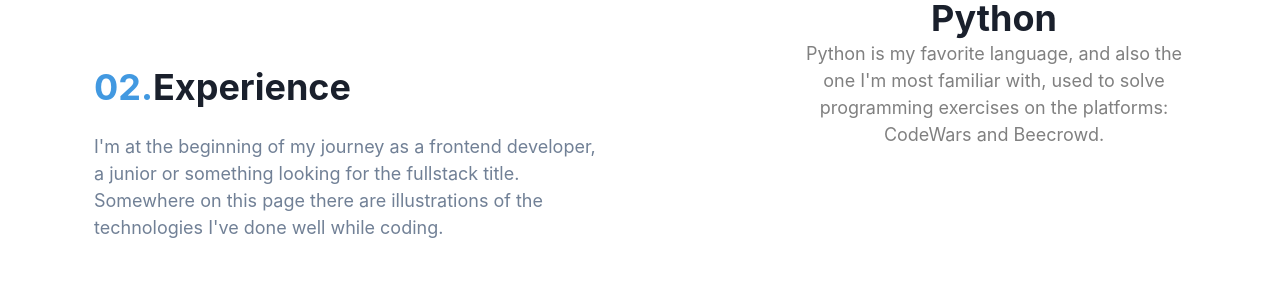
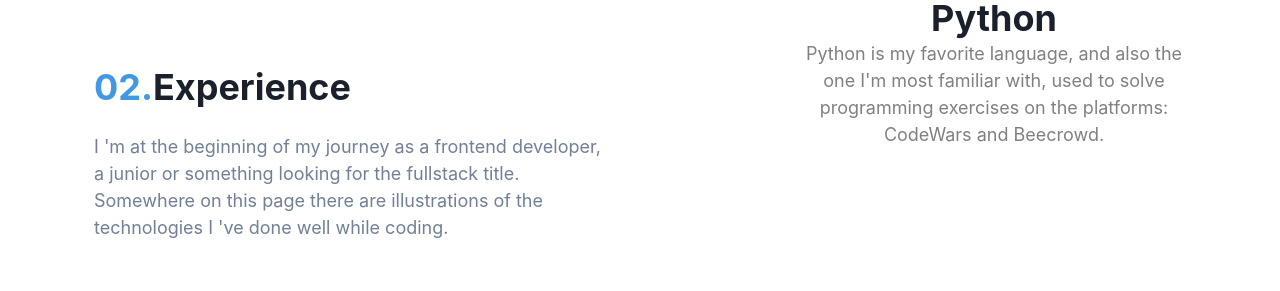
Before and after one commit to devSirNaelC7/justadev, a Next.js app: page / in a window 1280 px wide. Shown: the part 1280-1571 px from the top of the page. Built offline with nearby package versions, Linux system fonts and the light colour scheme.

Commit message:
adjustment

```diff
--- a/components/ScreenInit.js
+++ b/components/ScreenInit.js
@@ -13,7 +13,7 @@ export default function ScreenInit() {
 			<Stack spacing={6} w={'full'} maxW={'3xl'} >
 				<Heading fontSize={{ base: '4xl', md: '5xl', lg: '6xl' }}>
             		<Text fontSize={{ base: '15px', md: '18px', lg: '21px' }}>
-                		Hi, i'm
+                		Hi, i&apos;m
             		</Text>
             		<Text
               		as={'span'}
@@ -37,9 +37,9 @@ export default function ScreenInit() {
           		</Heading>
           		<Stack maxW={'2xl'}>
             		<Text fontSize={{ base: 'md', lg: 'lg' }} color={'gray.500'}>
-                		I'm a computer technician specializing in building
+                		I&apos;m a computer technician specializing in building
                 		(and occasionally designing) exceptional digital
-                		experiences.Currently, I'm focused on studies in
+                		experiences.Currently, I&apos;m focused on studies in
                 		JavaScript, TypeScript, ReactJS and NextJS.
             		</Text>
           		</Stack>
--- a/components/ScreenSkills.js
+++ b/components/ScreenSkills.js
@@ -24,10 +24,10 @@ export default function ScreenSkills() {
                 	</Flex>
           		</Heading>
             	<Text fontSize={{ base: 'md', lg: 'lg' }} color={'gray.500'}>
-					I'm at the beginning of my journey as a frontend developer,
+					I &apos;m at the beginning of my journey as a frontend developer,
 					a junior or something looking for the fullstack title.
 					Somewhere on this page there are illustrations of the
-					technologies I've done well while coding.
+					technologies I &apos;ve done well while coding.
           		</Text>
         	</Stack>
       	</Flex>
```
